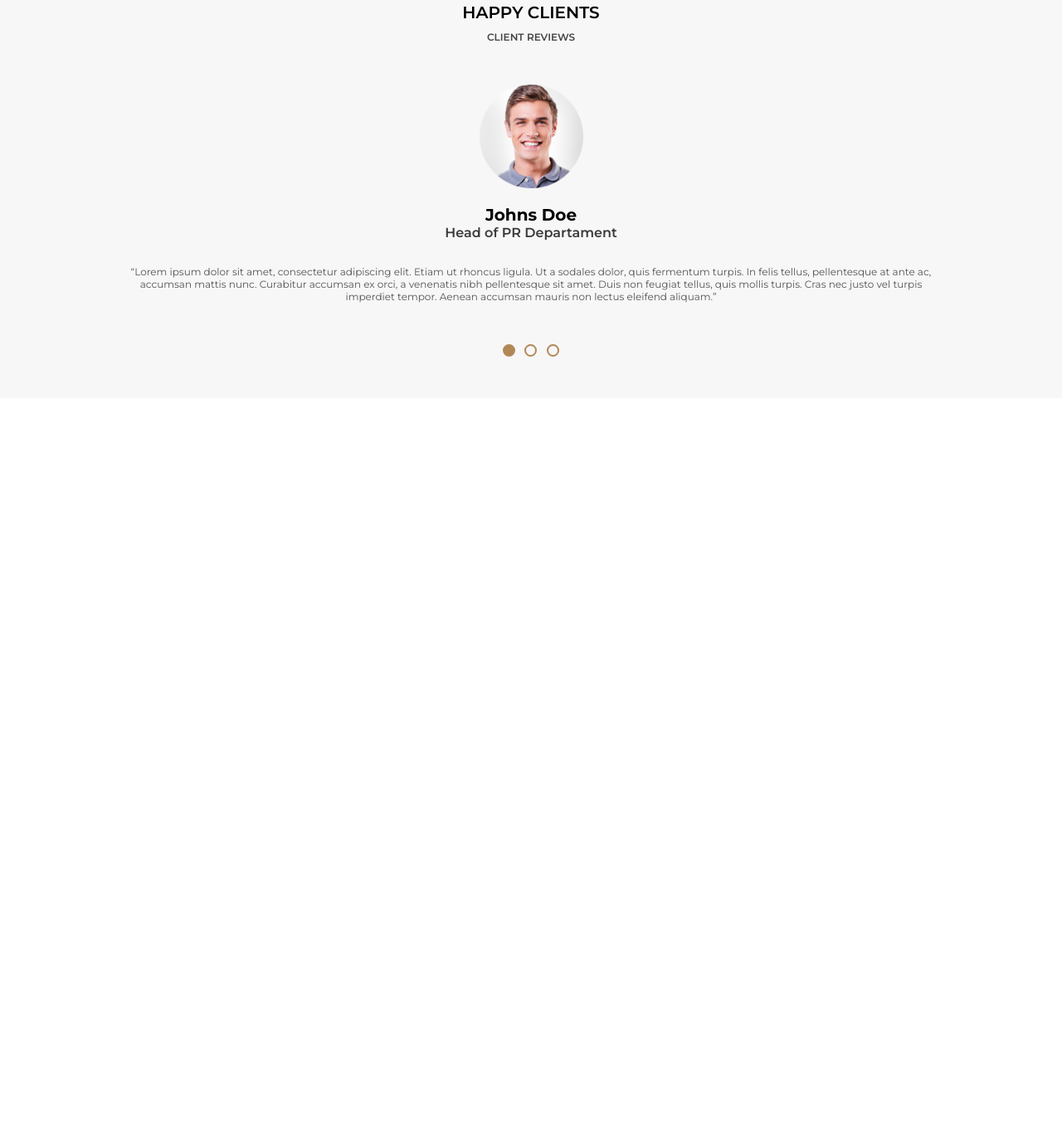
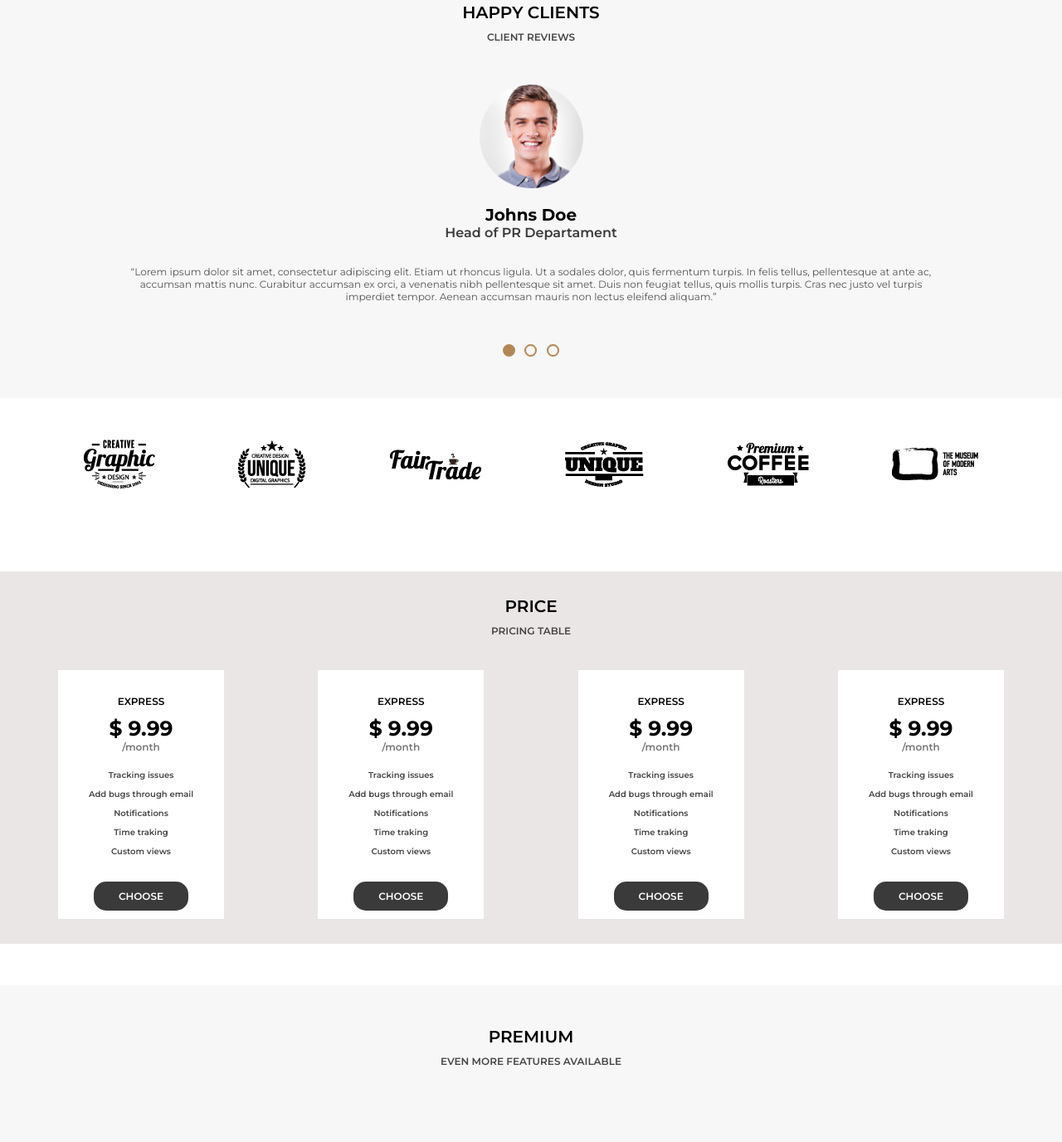
Before and after one commit to codeleoh/awax, a plain HTML site: page index.html in a window 1280 px wide. Shown: the part 3106-4483 px from the top of the page at 83% size. Before the commit the page ends 3586 px from the top, so only its background shows below. Drawn offline with Linux system fonts and the light colour scheme.

Commit message:
Área de tabela de preço concluída

```diff
--- a/assets/css/style.css
+++ b/assets/css/style.css
@@ -511,3 +511,85 @@ header { /*Colocando o fundo do header de preto, definindo altura e cor das font
 .section-client .pointer.active { /*Cor quando for clicado*/
     background-color:#b28756;
 }
+
+.section-icons .icons{
+    display:flex;
+    align-items:center;
+    justify-content:space-evenly;
+    padding:50px 0;
+}
+
+.section-price .section-price-area {
+    display:flex;
+    flex-direction:column;
+    justify-content:center;
+    align-items:center;
+    background-color:#ebe6e6;
+    padding-bottom:30px;
+}
+
+.section-price-area .section-title {
+    padding-top:30px;
+    font-family:800;
+    font-size:20px;
+}
+
+.table {
+    display:flex;
+    width:1140px;
+    justify-content:space-between;
+}
+
+.section-table-area .table-price {
+    text-align:center;
+    background-color:#fff;
+    width:200px;
+    height:300px;
+}
+
+.table-price .price-name {
+    font-size:12px;
+    text-transform:uppercase;
+    font-weight:600;
+    padding-top:30px;
+}
+
+.table-price .price-valor {
+    font-size:25px;
+    font-weight:800;
+    margin-top:10px;
+}
+
+.table-price .price-month {
+    font-size:12px;
+    font-weight:600;
+    color:#777;
+}
+
+.table-price .price-descs {
+    margin-top:20px;
+}
+
+.table-price .price-desc {
+    font-size:10px;
+    font-weight:600;
+    color:#444;
+    margin-top:10px;
+}
+
+.table-price .button {
+    display:inline-block;
+    background-color:#3b3a3a;
+    color:#fff;
+    text-decoration:none;
+    text-transform:uppercase;
+    font-weight:600;
+    font-size:12px;
+    padding:10px 30px;
+    margin-top:30px;
+    border-radius:15px;
+}
+
+.table-price .button:hover {
+    background-color:#b28756;
+}
--- a/index.html
+++ b/index.html
@@ -320,6 +320,87 @@
                 </div>
             </div>
         </section>
+
+        <section class="section-icons">
+            <div class="icons">
+                <img src="media/empresa1.png" alt="">
+                <img src="media/empresa2.png" alt="">
+                <img src="media/empresa3.png" alt="">
+                <img src="media/empresa4.png" alt="">
+                <img src="media/empresa5.png" alt="">
+                <img src="media/empresa6.png" alt="">
+            </div>
+        </section>
+
+        <section class="section-price default">
+            <div class="section-price-area">
+                <div class="section-title">Price</div>
+                <div class="section-desc">Pricing Table</div>
+                <div class="section-table-area">
+                    <div class="table">
+                    <div class="table-price">
+                        <div class="price-name">Express</div>
+                        <div class="price-valor">$ 9.99</div>
+                        <div class="price-month">/month</div>
+                        <div class="price-descs">
+                            <div class="price-desc">Tracking issues</div>
+                            <div class="price-desc">Add bugs through email</div>
+                            <div class="price-desc">Notifications</div>
+                            <div class="price-desc">Time traking</div>
+                            <div class="price-desc">Custom views</div>
+                        </div>
+                        <a class="button" href="">Choose</a>
+                    </div>
+                    <div class="table-price">
+                        <div class="price-name">Express</div>
+                        <div class="price-valor">$ 9.99</div>
+                        <div class="price-month">/month</div>
+                        <div class="price-descs">
+                            <div class="price-desc">Tracking issues</div>
+                            <div class="price-desc">Add bugs through email</div>
+                            <div class="price-desc">Notifications</div>
+                            <div class="price-desc">Time traking</div>
+                            <div class="price-desc">Custom views</div>
+                        </div>
+                        <a class="button" href="">Choose</a>
+                    </div>
+                    <div class="table-price">
+                        <div class="price-name">Express</div>
+                        <div class="price-valor">$ 9.99</div>
+                        <div class="price-month">/month</div>
+                        <div class="price-descs">
+                            <div class="price-desc">Tracking issues</div>
+                            <div class="price-desc">Add bugs through email</div>
+                            <div class="price-desc">Notifications</div>
+                            <div class="price-desc">Time traking</div>
+                            <div class="price-desc">Custom views</div>
+                        </div>
+                        <a class="button" href="">Choose</a>
+                    </div>
+                    <div class="table-price">
+                        <div class="price-name">Express</div>
+                        <div class="price-valor">$ 9.99</div>
+                        <div class="price-month">/month</div>
+                        <div class="price-descs">
+                            <div class="price-desc">Tracking issues</div>
+                            <div class="price-desc">Add bugs through email</div>
+                            <div class="price-desc">Notifications</div>
+                            <div class="price-desc">Time traking</div>
+                            <div class="price-desc">Custom views</div>
+                        </div>
+                        <a class="button" href="">Choose</a>
+                    </div>
+                    </div>
+                </div>
+            </div>
+        </section>
+
+        <section class="section-premium light default">
+            <div class="section-premium-area">
+                <div class="section-title">Premium</div>
+                <div class="section-desc">Even more features available</div>
+            </div>
+        </section>
     </main>
     <footer> <!--Rodapé-->
 
```
